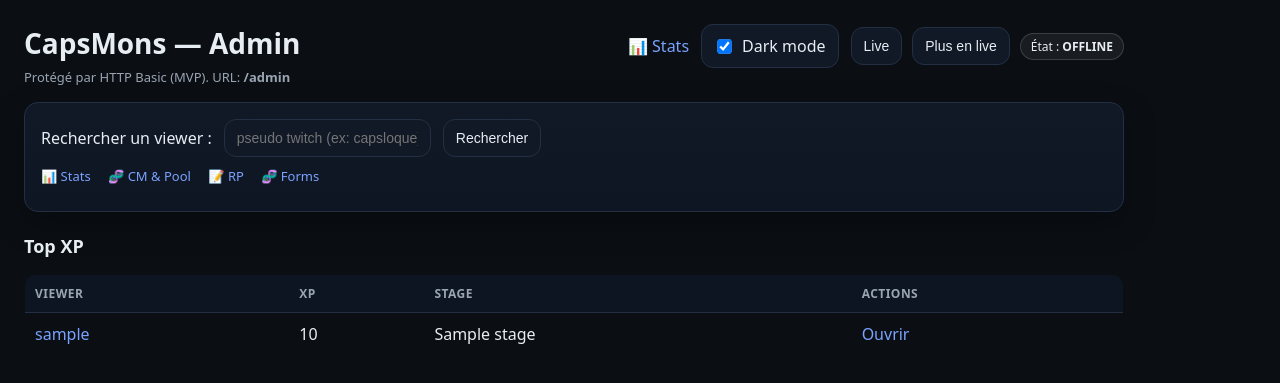
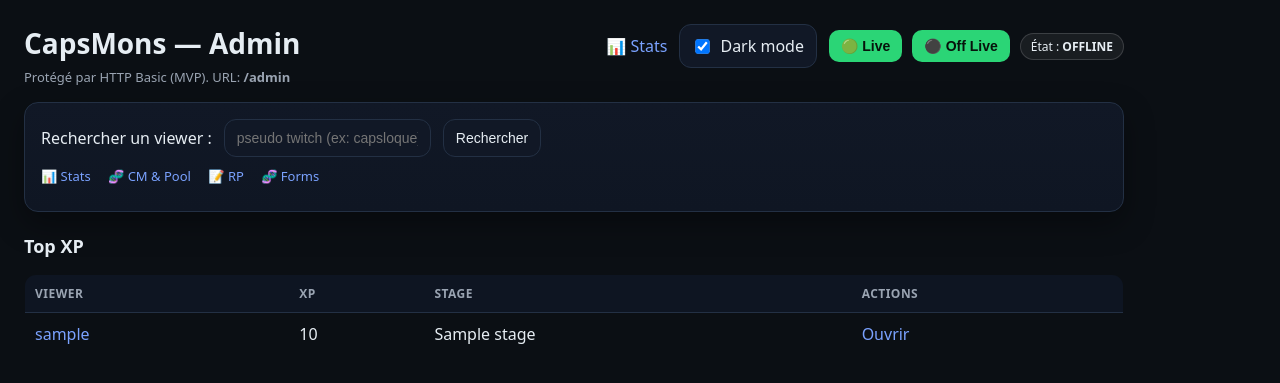
Before and after one commit to Caps-ule/capsmons, a FastAPI app: template api/templates/admin.html in a window 1280 px wide. Shown: the top 383 px of the page. Run offline with FastAPI, Linux system fonts and the light colour scheme; the template is opened without the code that fills it: most values are stand-ins (such as "Sample title", 1, 10 or a date in 2020); some libraries are stand-ins or nearby versions.

Commit message:
Remise en place du admin setlive

```diff
--- a/api/templates/admin.html
+++ b/api/templates/admin.html
@@ -160,8 +160,8 @@
       </div>
 
       <div class="liveRow">
-        <button onclick="setLive(true)">Live</button>
-<button onclick="setLive(false)">Plus en live</button>
+        <button class="btn btnLive {% if is_live %}btnDisabled{% endif %}" onclick="setLive(true)">🟢 Live</button>
+        <button class="btn btnLive {% if is_live %}btnDisabled{% endif %}" onclick="setLive(false)">⚫ Off Live</button>
 
 
         <span class="badge">
```
